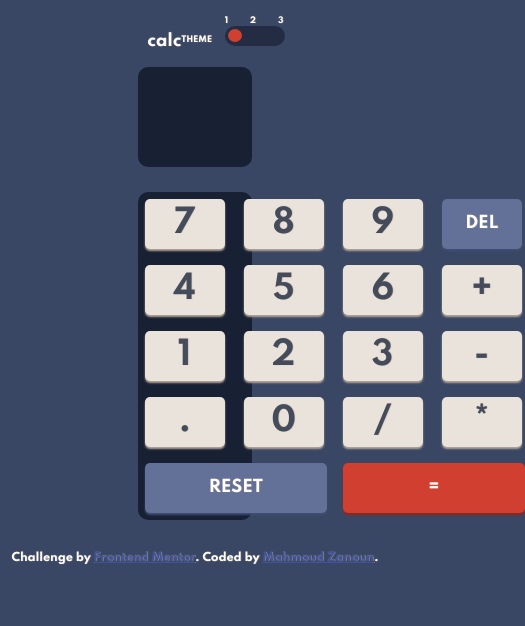
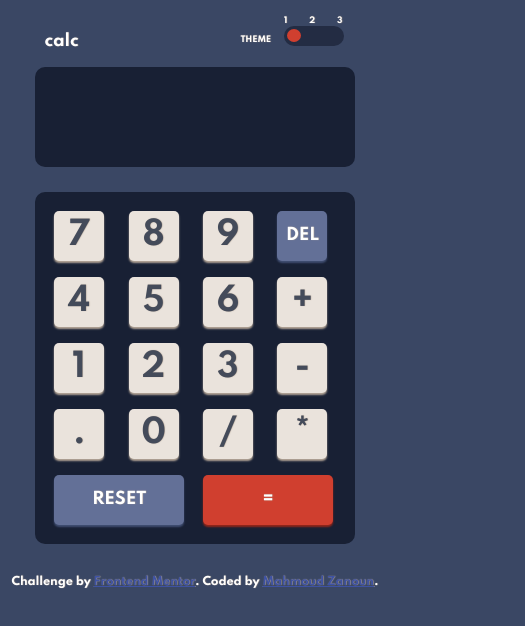
Before and after one commit to mahmoudzanoun13/calculator-app, a plain HTML site: page docs/index.html in a window 390 px wide. Shown: the whole page, 525 px wide, since content can reach past the window. Drawn offline with Linux system fonts and the light colour scheme.

Commit message:
fixing responsive issues to be fully responsive updating...

```diff
--- a/docs/styles/_box-field.scss
+++ b/docs/styles/_box-field.scss
@@ -2,12 +2,15 @@
   display: flex;
   justify-content: flex-end;
   align-items: center;
-  width: 100% - 12%;
+  width: 450px;
   height: 100px;
   background-color: hsl(224, 36%, 15%);
   border-radius: 10px;
   margin-top: 30px;
   margin-left: 6%;
+  @media screen and (max-width: 600px) {
+    width: 320px;
+  }
   .content {
     margin: 20px;
   }
--- a/docs/styles/_header.scss
+++ b/docs/styles/_header.scss
@@ -1,9 +1,12 @@
 header {
-  width: 100% - 12%;
+  width: 450px;
   display: flex;
   justify-content: space-between;
   margin: 1rem;
   margin-left: 1.5rem;
+  @media screen and (max-width: 600px) {
+    width: 320px;
+  }
   .logo {
     margin-top: 0.5rem;
     font-size: 32px;
--- a/docs/styles/_main.scss
+++ b/docs/styles/_main.scss
@@ -1,19 +1,25 @@
 main {
   background-color: hsl(224, 36%, 15%);
-  width: 100% - 12%;
+  width: 450px;
   margin-left: 6%;
   margin-top: 25px;
   border-radius: 10px;
   display: flex;
   justify-content: center;
   align-items: center;
+  @media screen and (max-width: 600px) {
+    width: 320px;
+  }
   .nums-and-operators {
-    width: 100% - 12%;
+    width: 450px;
     height: 100%;
     margin: 6%;
     display: grid;
     grid-template-columns: repeat(4, 1fr);
     gap: 1.5rem 1.5rem;
+    @media screen and (max-width: 600px) {
+      width: 320px;
+    }
     .keys {
       width: 50px;
       height: 50px;
@@ -31,6 +37,9 @@ main {
       }
       &:active {
         transform: translateY(4px);
+      }
+      @media screen and (max-width: 600px) {
+        width: 50px !important;
       }
     }
     .delete-key, .reset-key {
@@ -58,6 +67,9 @@ main {
     .reset-key, .equal-key {
       grid-column: span 2;
       width: 130px;
+      @media screen and (max-width: 600px) {
+        width: 130px !important;
+      }
     }
   }
 }
```
Also changed, not shown: docs/styles/desktop.css, docs/styles/style.css, 2 other files.
